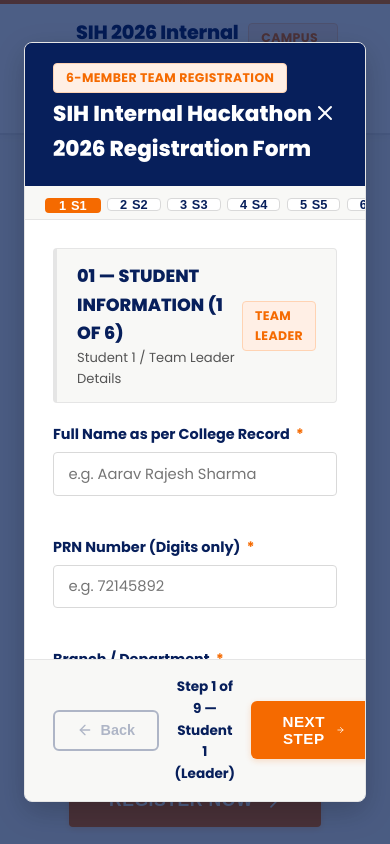
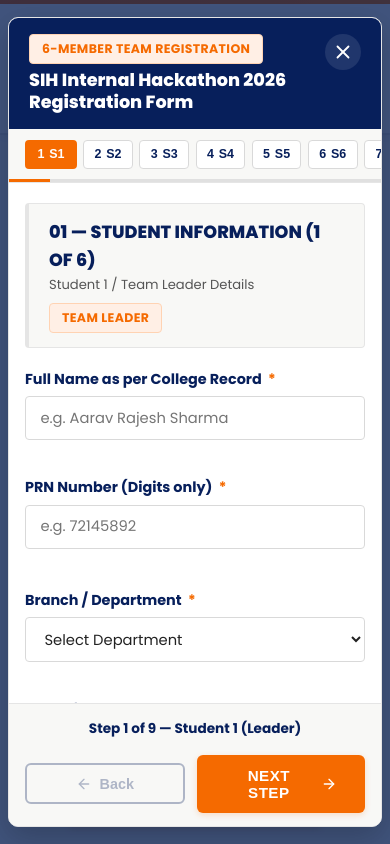
Before and after one commit to Rohit22o9/SIH_Internal_Hackathon, a React (Vite) app: page / in a window 390 px wide. Both pictures are taken after a click on the button "REGISTER NOW". Shown: the top 844 px of the page. Built offline with nearby package versions, Linux system fonts and the light colour scheme.

Commit message:
Optimize registration form modal design for mobile devices

```diff
--- a/src/index.css
+++ b/src/index.css
@@ -225,12 +225,12 @@ textarea.form-control {
 .modal-backdrop {
   position: fixed;
   inset: 0;
-  background: rgba(0, 27, 82, 0.7);
+  background: rgba(0, 27, 82, 0.75);
   z-index: 1000;
   display: flex;
   align-items: center;
   justify-content: center;
-  padding: 1.5rem;
+  padding: 1rem;
   overflow-y: auto;
 }
 
@@ -240,7 +240,7 @@ textarea.form-control {
   border-radius: var(--radius-lg);
   width: 100%;
   max-width: 920px;
-  max-height: 90vh;
+  max-height: 92vh;
   overflow-y: auto;
   box-shadow: 0 10px 30px rgba(0, 0, 0, 0.2);
   position: relative;
@@ -290,6 +290,13 @@ textarea.form-control {
 }
 
 @media (max-width: 640px) {
-  .grid-4, .grid-3, .grid-2 { grid-template-columns: 1fr; }
-  .modal-content { padding: 1rem; }
+  .grid-4, .grid-3, .grid-2 { grid-template-columns: 1fr; gap: 1rem; }
+  .modal-backdrop { padding: 0.5rem; }
+  .modal-content { max-height: 96vh; border-radius: 10px; }
+  .modal-header-container { padding: 1rem 1.25rem !important; }
+  .modal-header-title { font-size: 1.1rem !important; }
+  .modal-body-container { padding: 1.25rem 1rem !important; }
+  .modal-footer-container { padding: 0.85rem 1rem !important; flex-wrap: wrap; gap: 0.75rem !important; }
+  .modal-footer-info { width: 100%; order: -1; text-align: center; margin-bottom: 0.2rem; }
+  .modal-footer-btn { flex: 1; justify-content: center; }
 }
--- a/src/registration/RegistrationModal.jsx
+++ b/src/registration/RegistrationModal.jsx
@@ -129,38 +129,52 @@ export const RegistrationModal = ({ onClose, onRegistrationSuccess }) => {
     <div className="modal-backdrop">
       <div className="modal-content" style={{ maxWidth: '940px', padding: 0, background: '#FFFFFF' }}>
         {/* Header */}
-        <div style={{
+        <div className="modal-header-container" style={{
           padding: '1.25rem 1.75rem',
           background: '#071F5B',
           color: '#FFFFFF',
           display: 'flex',
           justifyContent: 'space-between',
-          alignItems: 'center'
+          alignItems: 'flex-start',
+          gap: '1rem'
         }}>
           <div>
-            <div className="sih-badge sih-badge-orange" style={{ marginBottom: '0.25rem' }}>
+            <div className="sih-badge sih-badge-orange" style={{ marginBottom: '0.35rem' }}>
               6-MEMBER TEAM REGISTRATION
             </div>
-            <h2 style={{ fontSize: '1.35rem', fontWeight: 800 }}>
+            <h2 className="modal-header-title" style={{ fontSize: '1.35rem', fontWeight: 800, margin: 0, lineHeight: 1.25 }}>
               SIH Internal Hackathon 2026 Registration Form
             </h2>
           </div>
           <button
             onClick={onClose}
-            style={{ background: 'none', border: 'none', color: '#FFFFFF', cursor: 'pointer' }}
+            aria-label="Close modal"
+            style={{
+              background: 'rgba(255,255,255,0.1)',
+              border: 'none',
+              color: '#FFFFFF',
+              cursor: 'pointer',
+              borderRadius: '50%',
+              width: '36px',
+              height: '36px',
+              display: 'flex',
+              alignItems: 'center',
+              justifyContent: 'center',
+              flexShrink: 0
+            }}
           >
-            <X size={24} />
+            <X size={22} />
           </button>
         </div>
 
-        {/* Step Progress Bar */}
+        {/* Step Progress Bar Header */}
+        <div style={{ background: '#F8F8F6', borderBottom: '1px solid #E5E5E5' }}>
           <div style={{
             display: 'flex',
             overflowX: 'auto',
-          background: '#F8F8F6',
-          padding: '0.75rem 1.25rem',
+            padding: '0.65rem 1rem',
             gap: '0.4rem',
-          borderBottom: '1px solid #E5E5E5'
+            scrollbarWidth: 'thin'
           }}>
             {steps.map((step, idx) => {
               const isActive = idx === currentStep;
@@ -170,18 +184,19 @@ export const RegistrationModal = ({ onClose, onRegistrationSuccess }) => {
                   key={idx}
                   onClick={() => setCurrentStep(idx)}
                   style={{
-                  display: 'flex',
+                    display: 'inline-flex',
                     alignItems: 'center',
                     gap: '0.3rem',
-                  padding: '0.35rem 0.75rem',
+                    padding: '0.35rem 0.65rem',
                     borderRadius: '4px',
                     border: isActive ? '2px solid #F56A00' : isCompleted ? '1px solid #198754' : '1px solid #D9D9D9',
                     background: isActive ? '#F56A00' : isCompleted ? '#e6f4ea' : '#FFFFFF',
                     color: isActive ? '#FFFFFF' : isCompleted ? '#198754' : '#071F5B',
-                  fontSize: '0.8rem',
+                    fontSize: '0.78rem',
                     fontWeight: 700,
                     cursor: 'pointer',
-                  whiteSpace: 'nowrap'
+                    whiteSpace: 'nowrap',
+                    flexShrink: 0
                   }}
                 >
                   {isCompleted ? <CheckCircle2 size={13} /> : (idx + 1)}
@@ -191,8 +206,19 @@ export const RegistrationModal = ({ onClose, onRegistrationSuccess }) => {
             })}
           </div>
 
+          {/* Visual Thin Linear Progress Strip */}
+          <div style={{ width: '100%', height: '3px', background: '#E0E0E0' }}>
+            <div style={{
+              width: `${((currentStep + 1) / steps.length) * 100}%`,
+              height: '100%',
+              background: '#F56A00',
+              transition: 'width 0.3s ease'
+            }} />
+          </div>
+        </div>
+
         {/* Body Content */}
-        <div style={{ padding: '1.75rem', overflowY: 'auto', maxHeight: 'calc(85vh - 170px)' }}>
+        <div className="modal-body-container" style={{ padding: '1.75rem', overflowY: 'auto', maxHeight: 'calc(85vh - 170px)' }}>
           {/* Validation Banner Errors */}
           {validationErrors.globalErrors.length > 0 && (
             <div style={{
@@ -250,7 +276,7 @@ export const RegistrationModal = ({ onClose, onRegistrationSuccess }) => {
         </div>
 
         {/* Footer Controls */}
-        <div style={{
+        <div className="modal-footer-container" style={{
           padding: '1rem 1.75rem',
           background: '#F8F8F6',
           borderTop: '1px solid #E5E5E5',
@@ -262,25 +288,25 @@ export const RegistrationModal = ({ onClose, onRegistrationSuccess }) => {
           <button
             onClick={handleBack}
             disabled={currentStep === 0}
-            className="btn-sih-outline"
+            className="btn-sih-outline modal-footer-btn"
             style={{ opacity: currentStep === 0 ? 0.3 : 1, cursor: currentStep === 0 ? 'not-allowed' : 'pointer' }}
           >
             <ArrowLeft size={16} /> Back
           </button>
 
-          <div style={{ fontSize: '0.85rem', color: '#071F5B', fontWeight: 700, textAlign: 'center' }}>
+          <div className="modal-footer-info" style={{ fontSize: '0.85rem', color: '#071F5B', fontWeight: 700 }}>
             Step {currentStep + 1} of {steps.length} — {steps[currentStep].title}
           </div>
 
           {currentStep < steps.length - 1 ? (
-            <button onClick={handleNext} className="btn-sih-orange">
+            <button onClick={handleNext} className="btn-sih-orange modal-footer-btn">
               Next Step <ArrowRight size={16} />
             </button>
           ) : (
             <button
               onClick={handleSubmit}
               disabled={isSubmitting}
-              className="btn-sih-orange"
+              className="btn-sih-orange modal-footer-btn"
               style={{ padding: '0.75rem 2rem' }}
             >
               {isSubmitting ? 'Validating...' : 'SUBMIT REGISTRATION'} <Send size={16} />
--- a/src/registration/StudentFormStep.jsx
+++ b/src/registration/StudentFormStep.jsx
@@ -50,7 +50,9 @@ export const StudentFormStep = ({
         borderRadius: '4px',
         display: 'flex',
         alignItems: 'center',
-        justifyContent: 'space-between'
+        justifyContent: 'space-between',
+        flexWrap: 'wrap',
+        gap: '0.5rem'
       }}>
         <div>
           <h3 style={{ fontSize: '1.1rem', fontWeight: 800, color: '#071F5B' }}>
```
Lines whose indentation alone changed are shown as unchanged.
